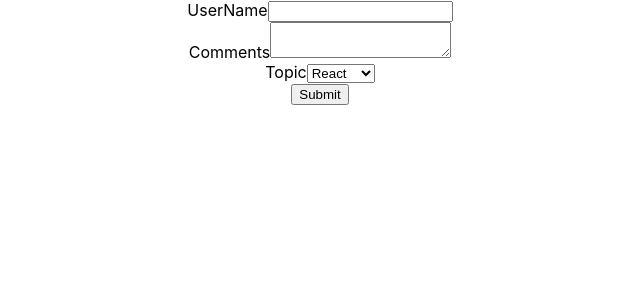
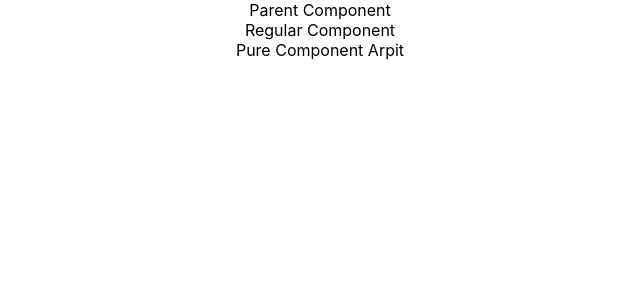
Before and after one commit to ARPITJAINECE/ReactPractice, a React (Create React App) app in the folder hello-world/: page / in a window 1280 px wide. Shown: the top 300 px of the page, without its empty margins (320-960 px from the left). Built offline with nearby package versions, Linux system fonts and the light colour scheme.

Commit message:
react practice

```diff
--- a/hello-world/src/App.js
+++ b/hello-world/src/App.js
@@ -16,12 +16,24 @@ import Inline from './components/Inline';
 import styles from './appStyles.module.css';
 import './appStyles.css';
 import Form from './components/Form';
+import LifecycleA from './components/LifecycleA';
+import FragmentDemo from './components/FragmentDemo';
+import Table from './components/Table';
+import pureComponent from './components/PureComponent';
+import ParentComp from './components/ParentComp';
+import RegularComponent from './components/RegularComponent';
 
 function App() {
   return (
     <div className="App">
 
-    <Form></Form>
+      <ParentComp></ParentComp>
+      {/* <RegularComponent></RegularComponent> */}
+      {/* <PureComponent></PureComponent> */}
+      {/* <Table></Table> */}
+      {/* <FragmentDemo></FragmentDemo> */}
+      {/* <LifecycleA></LifecycleA> */}
+      {/* <Form></Form> */}
       {/* <h1 className='error'>Error</h1>
       <h1 className={styles.success}>Success</h1> */}
       {/* <Inline></Inline> */}
--- /dev/null
+++ b/hello-world/src/components/Columns.js
@@ -0,0 +1,31 @@
+//second example of react-fragment linked to table.js
+import React from 'react'
+
+function Columns() {
+    const items = [
+        {
+            id: 1,
+            title: 'first'
+        },
+        {
+            id: 2,
+            title: 'second'
+        }
+    ]
+    return (
+        <React.Fragment>
+            {
+                items.map(item => (
+                    <React.Fragment key={item.id}>
+                        <h1>Title</h1>
+                        <p>{item.title}</p>
+                    </React.Fragment>
+                ))
+            }
+            <td>Name</td>
+            <td>Arpit</td>
+        </React.Fragment>
+    )
+}
+
+export default Columns
--- /dev/null
+++ b/hello-world/src/components/FragmentDemo.js
@@ -0,0 +1,16 @@
+//for fragment in React
+import React from 'react'
+
+function FragmentDemo() {
+    return (
+        // <></>----> called as the fragment tag
+        <React.Fragment>
+            <h1>
+                FragmentDemo
+            </h1>
+            <p>This describes the fragment in react</p>
+        </React.Fragment>
+    )
+}
+
+export default FragmentDemo
--- a/hello-world/src/components/LifecycleA.js
+++ b/hello-world/src/components/LifecycleA.js
@@ -1,14 +1,114 @@
-//mounting lifecycle Methods
+// //mounting lifecycle Methods
+// import React, { Component } from 'react'
+// import LifecycleB from './LifecycleB'
+
+// export class LifecycleA extends Component {
+//     constructor(props) {
+//         super(props)
+
+//         this.state = {
+//             name: 'Arpit Jain'
+//         }
+//         console.log('LifycycleA constructor')
+//     }
+
+//     static getDerivedStateFromProps(props, state) {
+//         console.log("LifecyclesA's getDerivedStateFromProps")
+//         return null
+//     }
+
+//     componentDidMount() {
+//         console.log('LifecycleA componentdidMount method')
+//     }
+
+//     render() {
+//         console.log('LifecycleA render method')
+//         // now enclosing the lifecycleB in the LifeCycleA component
+//         return (
+//             <div>
+//                 <div>LifeCycleA</div>
+//                 <LifecycleB></LifecycleB>
+//             </div>
+//         )
+//     }
+// }
+
+// export default LifecycleA
+
+
+//above component, i.e. commented one is for mounting of the code
+
+
+
+
+
+
+
+
+
+
+
+
+
+
+
+
+//updating lifecycle Methods
 import React, { Component } from 'react'
+import LifecycleB from './LifecycleB'
 
 export class LifecycleA extends Component {
-  render() {
-    return (
-      <div>
+    constructor(props) {
+        super(props)
 
-      </div>
-    )
-  }
+        this.state = {
+            name: 'Arpit Jain'
+        }
+        console.log('LifycycleA constructor')
+    }
+
+    static getDerivedStateFromProps(props, state) {
+        console.log("LifecyclesA's getDerivedStateFromProps")
+        return null
+    }
+
+    componentDidMount() {
+        console.log('LifecycleA componentdidMount method')
+    }
+
+    shouldComponentUpdate() {
+        console.log('LifecyclesA shouldComponentUpdate method')
+        return true
+    }
+
+    getSnapshotBeforeUpdate(prevProps, prevState) {
+        console.log('LifecyclesA getSnapshotBeforeUpdate method')
+        return null
+    }
+
+    componentDidUpdate() {
+        console.log('LifecycleA componentDidUpdate method')
+    }
+
+
+    changeState = () => {
+        this.setState({
+            name: 'My Name is Arpit Jain'
+        })
+    }
+
+
+    render() {
+        console.log('LifecycleA render method')
+        // now enclosing the lifecycleB in the LifeCycleA component
+        return (
+            <div>
+                <div>LifeCycleA</div>
+                <button onClick={this.changeState}>Change State</button>
+                <LifecycleB></LifecycleB>
+            </div>
+        )
+    }
 }
 
 export default LifecycleA
--- /dev/null
+++ b/hello-world/src/components/LifecycleB.js
@@ -0,0 +1,88 @@
+// //mounting lifecycle Methods
+// import React, { Component } from 'react'
+
+// export class LifecycleB extends Component {
+//     constructor(props) {
+//         super(props)
+
+//         this.state = {
+//             name: 'Arpit Jain'
+//         }
+//         console.log('LifecycleB constructor')
+//     }
+
+//     static getDerivedStateFromProps(props, state) {
+//         console.log("LifecyclesB's getDerivedStateFromProps")
+//         return null
+//     }
+
+//     componentDidMount(){
+//         console.log('LifecycleB componentdidMount method')
+//     }
+
+//     render() {
+//         console.log('LifecycleB render method')
+//         return (
+//             <div>
+//                 LifecycleB
+//             </div>
+//         )
+//     }
+// }
+
+// export default LifecycleB
+
+//above is the mounting method
+
+
+
+
+
+//updating lifecycle Methods
+import React, { Component } from 'react'
+
+export class LifecycleB extends Component {
+    constructor(props) {
+        super(props)
+
+        this.state = {
+            name: 'Arpit Jain'
+        }
+        console.log('LifecycleB constructor')
+    }
+
+    static getDerivedStateFromProps(props, state) {
+        console.log("LifecyclesB's getDerivedStateFromProps")
+        return null
+    }
+
+    componentDidMount() {
+        console.log('LifecycleB componentdidMount method')
+    }
+
+    shouldComponentUpdate() {
+        console.log('LifecyclesB shouldComponentUpdate method')
+        return true
+    }
+
+    getSnapshotBeforeUpdate(prevProps, prevState) {
+        console.log('LifecyclesB getSnapshotBeforeUpdate method')
+        return null
+    }
+
+    componentDidUpdate() {
+        console.log('LifecycleB componentDidUpdate method')
+    }
+
+
+    render() {
+        console.log('LifecycleB render method')
+        return (
+            <div>
+                LifecycleB
+            </div>
+        )
+    }
+}
+
+export default LifecycleB
--- /dev/null
+++ b/hello-world/src/components/ParentComp.js
@@ -0,0 +1,36 @@
+//parent component to be linked with the Pure-Component.js
+import React, { Component, PureComponent } from 'react'
+import RegularComponent from './RegularComponent'
+import PureComp from './PureComponent'
+
+class ParentComp extends PureComponent {
+    constructor(props) {
+        super(props)
+
+        this.state = {
+            name: 'Arpit Jain'
+        }
+    }
+
+    componentDidMount() {
+        setInterval(() => {
+            this.setState({
+                name: 'Arpit'
+            })
+        }, 2000)
+    }
+
+    render() {
+        console.log('***********parents component render ************');
+        return (
+            <div>
+                Parent Component
+                <RegularComponent name={this.state.name}></RegularComponent>
+                {/* <PureComp name={this.state.name}></PureComp> */}
+                <PureComp name={this.state.name}></PureComp>
+            </div>
+        )
+    }
+}
+
+export default ParentComp
--- /dev/null
+++ b/hello-world/src/components/PureComponent.js
@@ -0,0 +1,16 @@
+// for pure components in react's class components, linking to the regular and parent component.js
+import React, { PureComponent } from 'react'
+
+class PureComp extends PureComponent {
+    render() {
+
+        console.log('***********pure component render ************');
+        return (
+            <div>
+                Pure Component {this.props.name}
+            </div>
+        )
+    }
+}
+
+export default PureComp
--- /dev/null
+++ b/hello-world/src/components/RegularComponent.js
@@ -0,0 +1,15 @@
+//regular component to be linked with the Pure-Component.js
+import React, { Component } from 'react'
+
+class RegularComponent extends Component {
+  render() {
+    console.log('***********regular component render ************');
+    return (
+      <div>
+        Regular Component
+      </div>
+    )
+  }
+}
+
+export default RegularComponent
--- /dev/null
+++ b/hello-world/src/components/Table.js
@@ -0,0 +1,17 @@
+//second example of react-fragment linked to columns.js
+import React from 'react'
+import Columns from './Columns'
+
+function Table() {
+    return (
+        <table>
+            <tbody>
+                <tr>
+                    <Columns></Columns>
+                </tr>
+            </tbody>
+        </table>
+    )
+}
+
+export default Table
```
